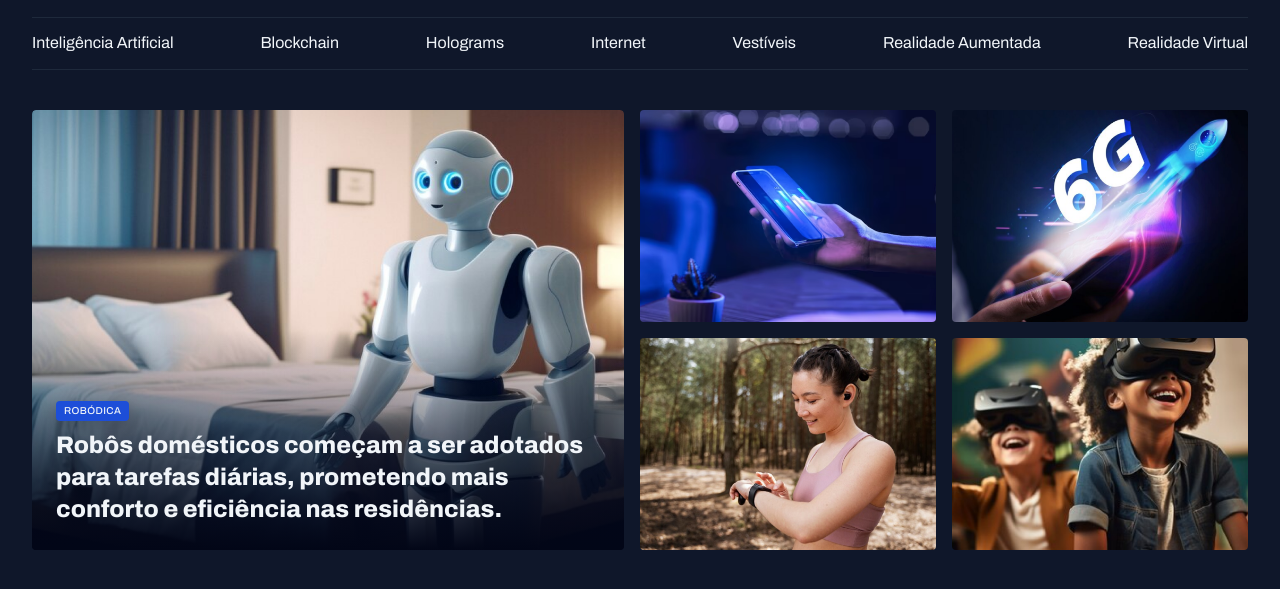
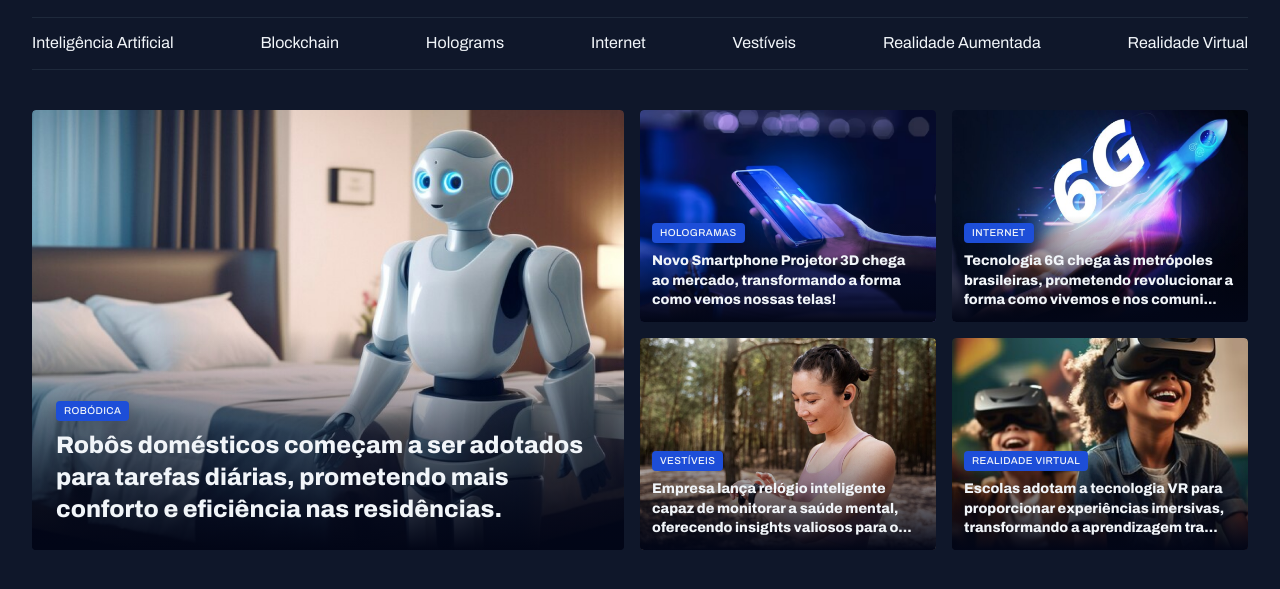
Before and after one commit to joao12243/NewsPortal, a plain HTML site: page index.html in a window 1280 px wide. Shown: the part 61-650 px from the top of the page. Drawn offline with Linux system fonts and the light colour scheme; a web font is replaced by a local one.

Commit message:
Finalizando a seção destaques

```diff
--- a/index.html
+++ b/index.html
@@ -40,7 +40,7 @@
   <main class="grid container">
     <section id="featured" class="grid grid-flow-col gap-16">
       <figure class="card">
-        <img src="assets/images/Image 01.png" alt="">
+        <img src="assets/images/Image 01.png" alt=" Robôs domésticos começam a ser adotados para tarefas diárias, prometendo mais conforto e eficiência nas residências.">
 
         <figcaption>
           <span class="content-tag">robódica</span>
@@ -51,21 +51,48 @@
       </figure>
 
       <div class="grid grid-cols-2 gap-16">
-        <div>
-          <img src="assets/images/Image 02.png" alt="">
-        </div>
+        <figure class="card">
+          <img src="assets/images/Image 02.png" alt="Novo Smartphone Projetor 3D chega ao mercado, transformando a forma como vemos nossas telas!">
 
-        <div>
-          <img src="assets/images/Image 03.png" alt="">
-        </div>
+          <figcaption>
+            <span class="content-tag">hologramas</span>
+            <h2 class="text-lg">
+              Novo Smartphone Projetor 3D chega ao mercado, transformando a forma como vemos nossas telas!
+            </h2>
+          </figcaption>
+        </figure>
 
-        <div>
-          <img src="assets/images/Image 04.png" alt="">
-        </div>
+        <figure class="card">
+          <img src="assets/images/Image 03.png" alt="Tecnologia 6G chega às metrópoles brasileiras, prometendo revolucionar a forma como vivemos e nos comunicamos.">
 
-        <div>
-          <img src="assets/images/Image 05.png" alt="">
-        </div>
+          <figcaption>
+            <span class="content-tag">internet</span>
+            <h2 class="text-lg">
+              Tecnologia 6G chega às metrópoles brasileiras, prometendo revolucionar a forma como vivemos e nos comuni...
+            </h2>
+          </figcaption>
+        </figure>
+
+        <figure class="card">
+          <img src="assets/images/Image 04.png" alt="Empresa lança relógio inteligente capaz de monitorar a saúde mental, oferecendo insights valiosos para o bem-estar pessoal.">
+
+          <figcaption>
+            <span class="content-tag">vestíveis</span>
+            <h2 class="text-lg">
+              Empresa lança relógio inteligente capaz de monitorar a saúde mental, oferecendo insights valiosos para o...     </h2>
+          </figcaption>
+        </figure>
+
+        <figure class="card">
+          <img src="assets/images/Image 05.png" alt="Escolas adotam a tecnologia VR para proporcionar experiências imersivas, transformando a aprendizagem tradicional.">
+
+          <figcaption>
+            <span class="content-tag">realidade virtual</span>
+            <h2 class="text-lg">
+              Escolas adotam a tecnologia VR para proporcionar experiências imersivas, transformando a aprendizagem tra...
+            </h2>
+          </figcaption>
+        </figure>
       </div>
     </section>
   </main>
--- a/styles/sections.css
+++ b/styles/sections.css
@@ -28,6 +28,10 @@
 
     padding: 24px;
 
+    &:has(.text-lg) {
+      padding: 12px;
+    }
+
     h2{
       margin-top: 8px;
     }
```
